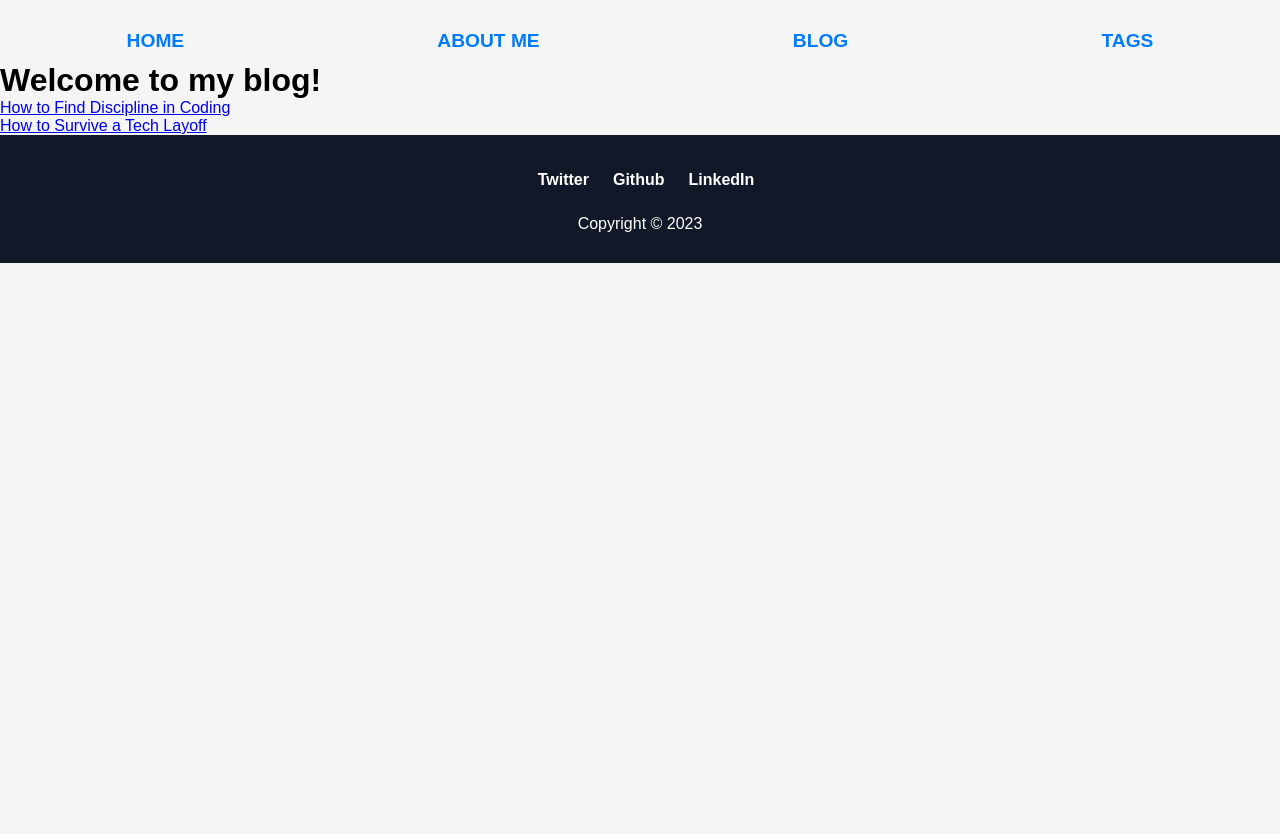
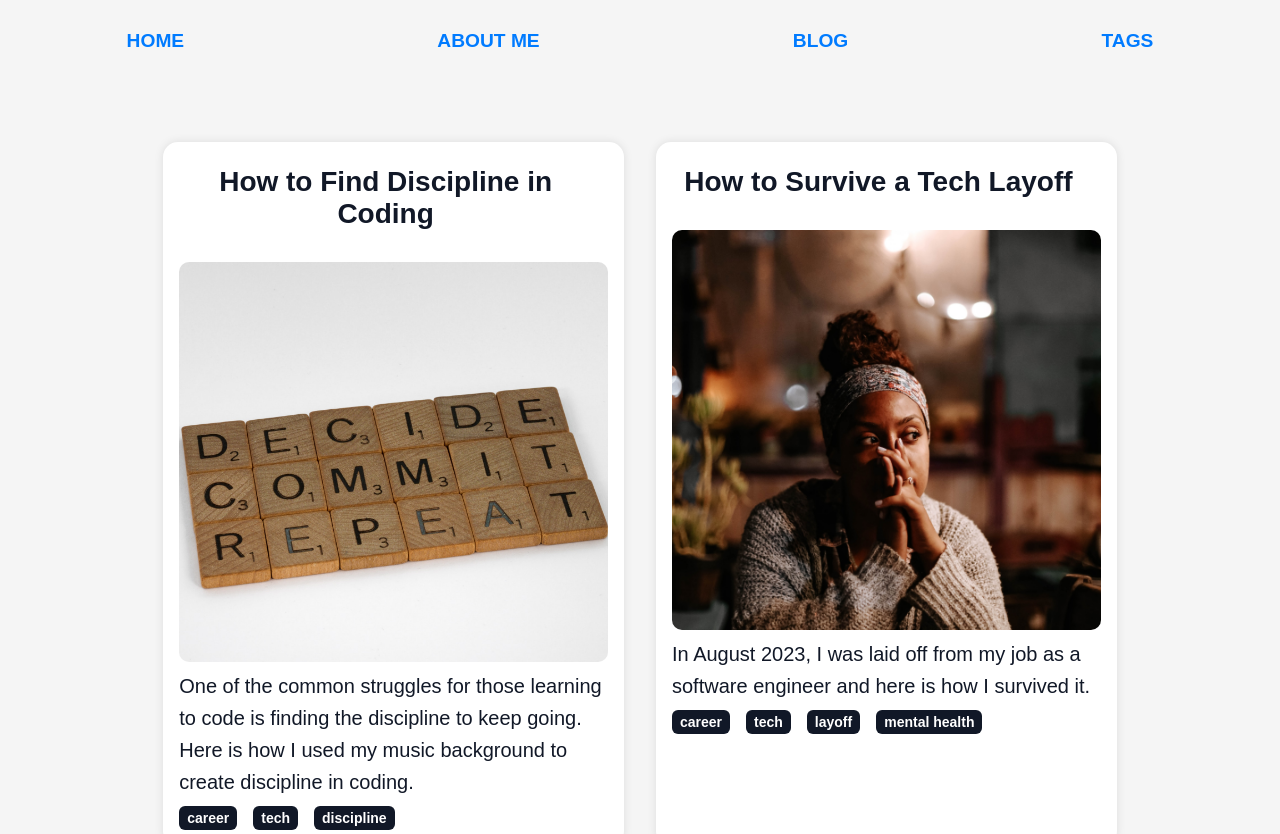
Before and after one commit to jdwilkin4/jw-blog, an Astro site: page /blog in a window 1280 px wide. Shown: the top 834 px of the page. Before the commit the page ends 800 px from the top, so only its background shows below. Built offline with nearby package versions, Linux system fonts and the light colour scheme; Astro itself is replaced by a stand-in of ours.

Commit message:
feat: styling blog page

```diff
--- a/src/pages/blog.astro
+++ b/src/pages/blog.astro
@@ -6,13 +6,25 @@
 ---
 
 <BaseLayout pageDescription={pageDescription} pageTitle={pageTitle}>
-  <h1>Welcome to my blog!</h1>
-
-  <ul>
+  <ul class="recent-posts-list">
     {
       allPosts.map((post) => (
         <li>
-          <a href={post.url}>{post.frontmatter.title}</a>
+          <a class="blog-card-link" href={post.url}>
+            <div class="blog-card">
+              <h2>{post.frontmatter.title}</h2>
+              <img
+                src={post.frontmatter.image.url}
+                alt={post.frontmatter.image.alt}
+              />
+              <p>{post.frontmatter.description}</p>
+              <div class="tags-container">
+                {post.frontmatter.tags.map((tag) => (
+                  <span>{tag}</span>
+                ))}
+              </div>
+            </div>
+          </a>
         </li>
       ))
     }
--- a/src/pages/index.astro
+++ b/src/pages/index.astro
@@ -1,6 +1,7 @@
 ---
 import BaseLayout from "../layouts/BaseLayout.astro";
 import { Image } from "astro:assets";
+
 const pageTitle = "From Mozart to JavaScript";
 const pageDescription =
   "In the pre-pandemic era, I was working as a professional classical musician. But the pandemic introduced me to the world of programming and my path has since led me to become a professional software developer. This blog explores my current life and the unique journey that brought me to this point.";
```
